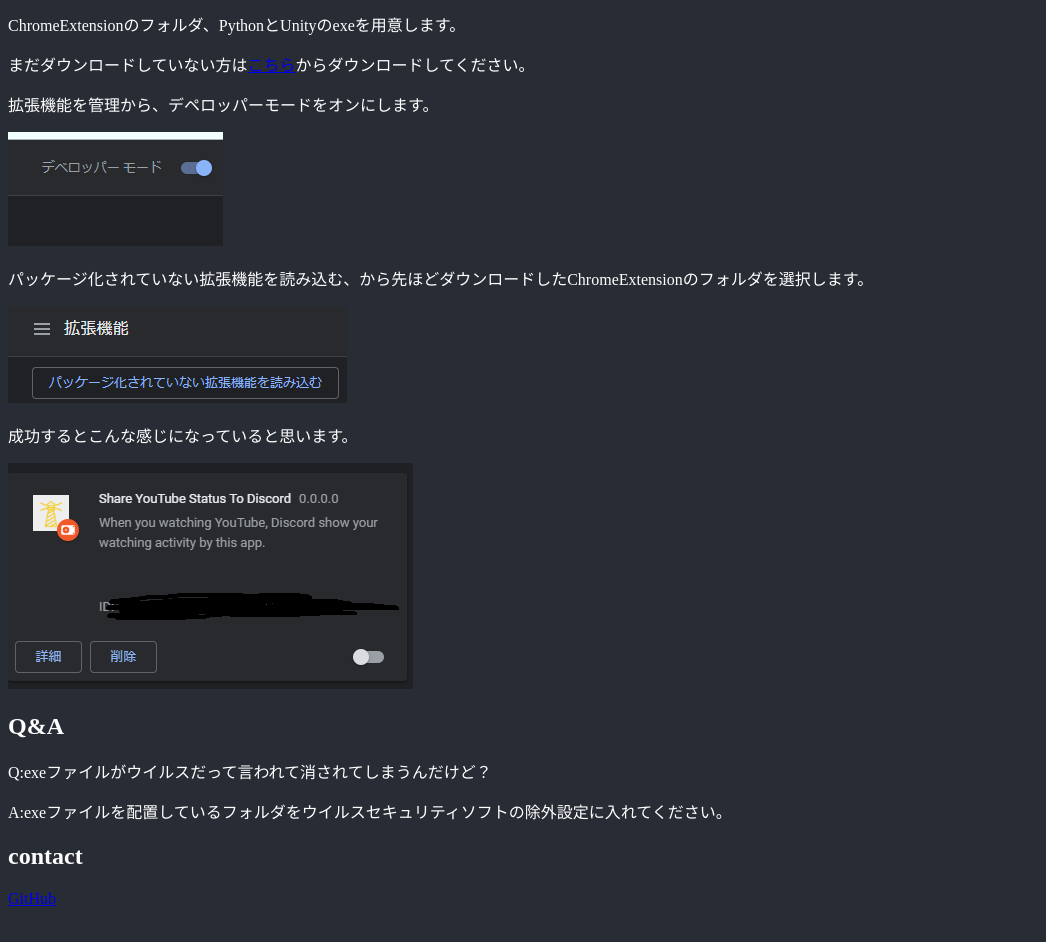
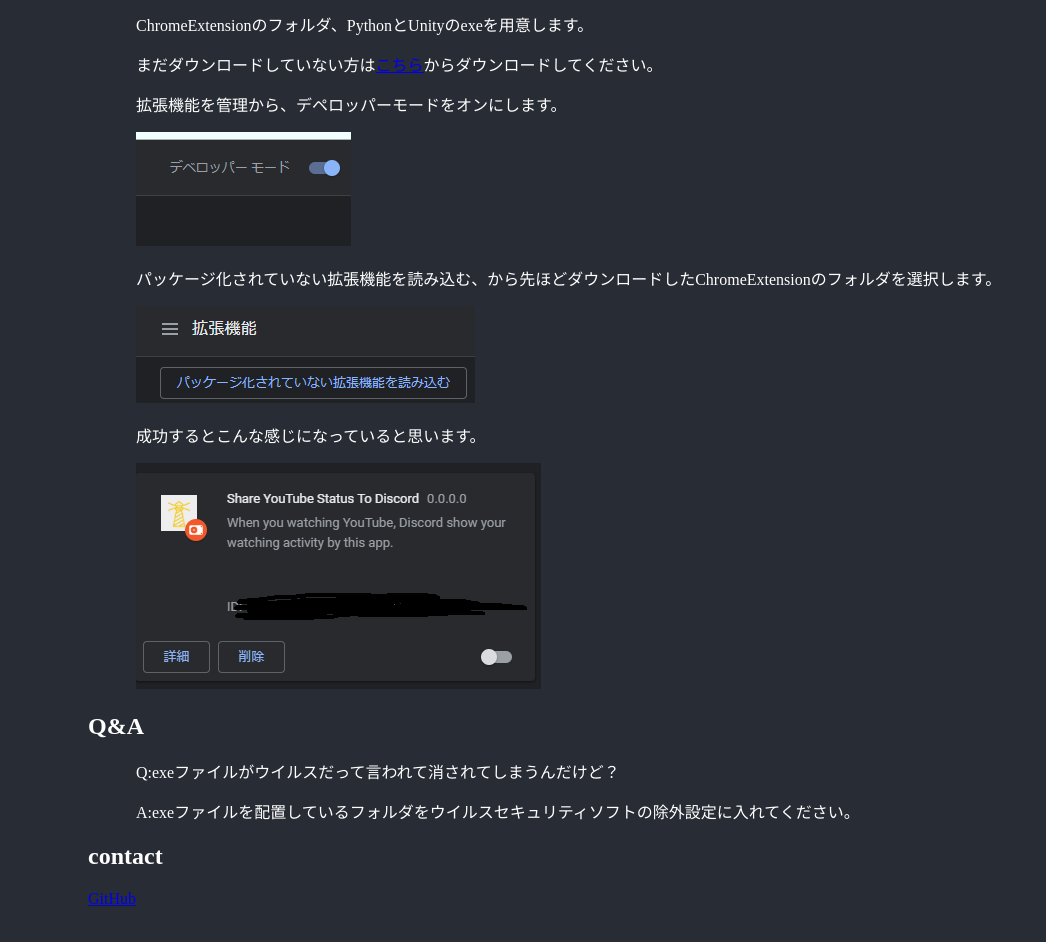
Before and after one commit to YouTube-Status/YouTube-Status.github.io, a plain HTML site: page index.html in a window 1280 px wide. Shown: the part 240-1182 px from the top of the page, without its empty margins (0-1046 px from the left). Before the commit the page ends 1148 px from the top, so only its background shows below. Drawn offline with Linux system fonts and the light colour scheme.

Commit message:
add padding

```diff
--- a/css/index.css
+++ b/css/index.css
@@ -4,6 +4,18 @@
     color: #fff;
 }
 
+.description, .Usage, .contact, .QA {
+    padding-left: 5rem;
+}
+
+.contact {
+    padding-bottom: 10rem;
+}
+
+p, img {
+    padding-left: 3rem;
+}
+
 h1 {
     text-align: center;
 }
--- a/index.html
+++ b/index.html
@@ -33,7 +33,7 @@
         <p>成功するとこんな感じになっていると思います。</p>
         <img src="./img/victory.png">
     </div>
-    <div class="Q&A">
+    <div class="QA">
         <h2>Q&A</h2>
         <p>Q:exeファイルがウイルスだって言われて消されてしまうんだけど？</p>
         <p>A:exeファイルを配置しているフォルダをウイルスセキュリティソフトの除外設定に入れてください。</p>
```
